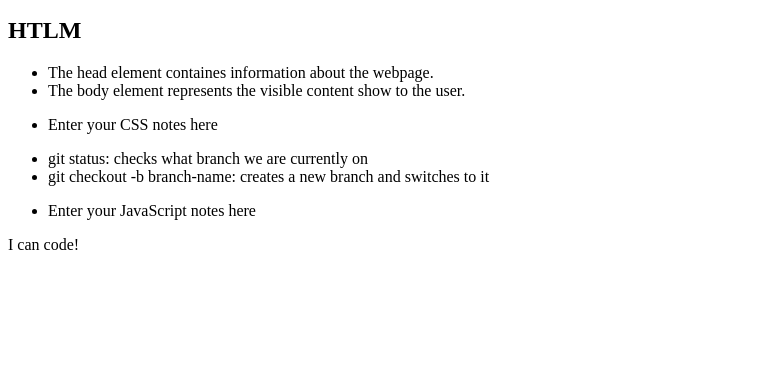
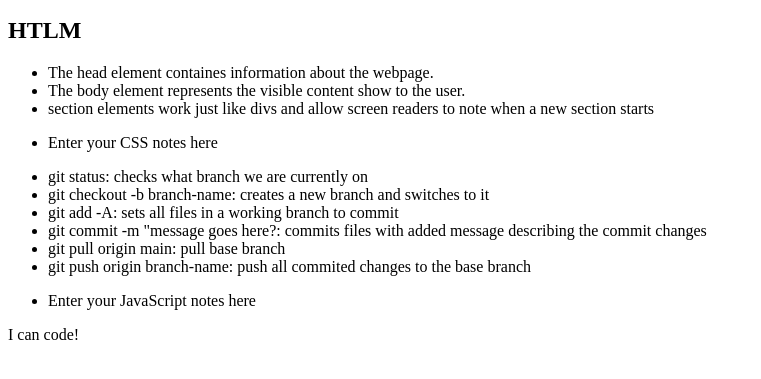
Before and after one commit to PrettiestRobot/prework-study-guide, a plain HTML site: page index.html in a window 1280 px wide. Shown: the part 101-480 px from the top of the page, without its empty margins (0-761 px from the left). Drawn offline with Linux system fonts and the light colour scheme.

Commit message:
added code to HTML file

```diff
--- a/index.html
+++ b/index.html
@@ -23,6 +23,7 @@
           <li>
             The body element represents the visible content show to the user.
           </li>
+          <li>section elements work just like divs and allow screen readers to note when a new section starts</li>
         </ul>
       </section>
 
@@ -36,6 +37,11 @@
         <ul>
           <li>git status: checks what branch we are currently on</li>
           <li>git checkout -b branch-name: creates a new branch and switches to it</li>
+          <li>git add -A: sets all files in a working branch to commit</li>
+          <li>git commit -m "message goes here?: commits files with added message describing the commit changes </li>
+          <li>git pull origin main: pull base branch</li>
+          <li>git push origin branch-name: push all commited changes to the base branch</li>
+
         </ul>
       </section>
 
```
